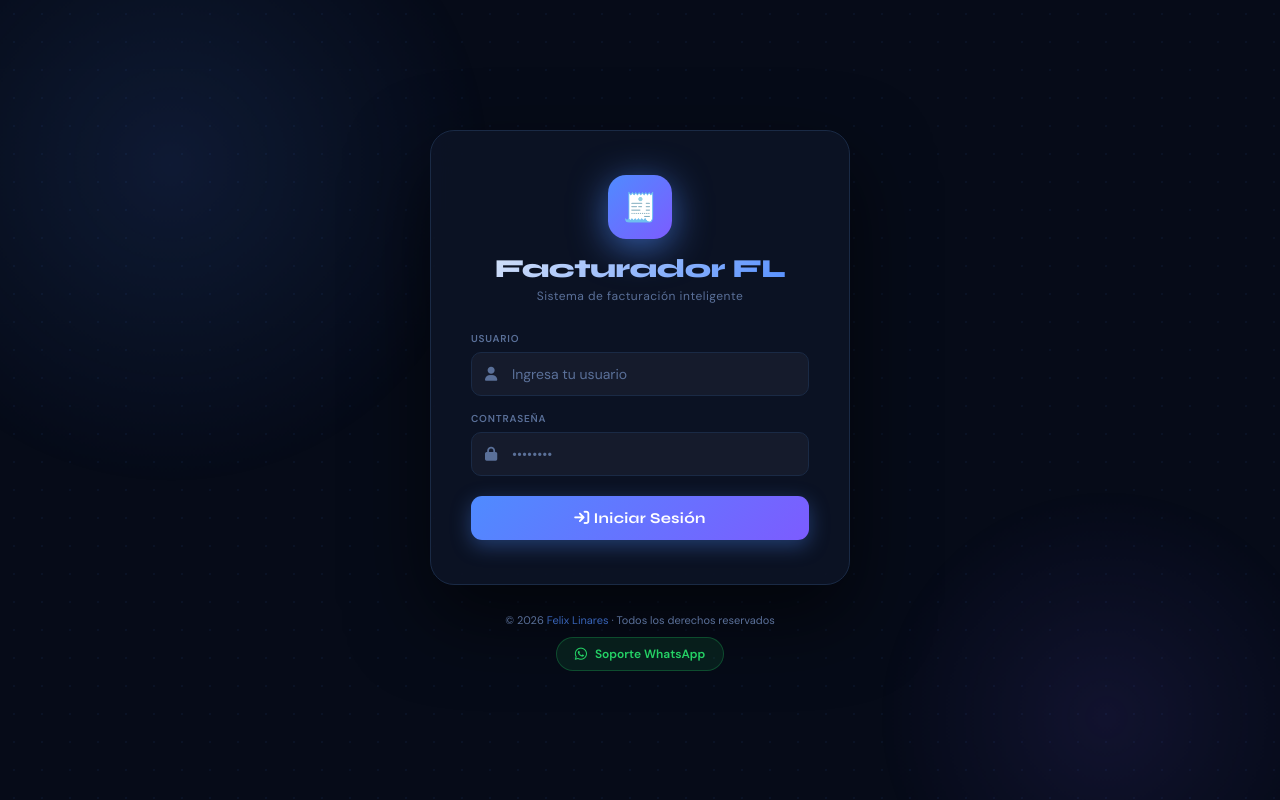
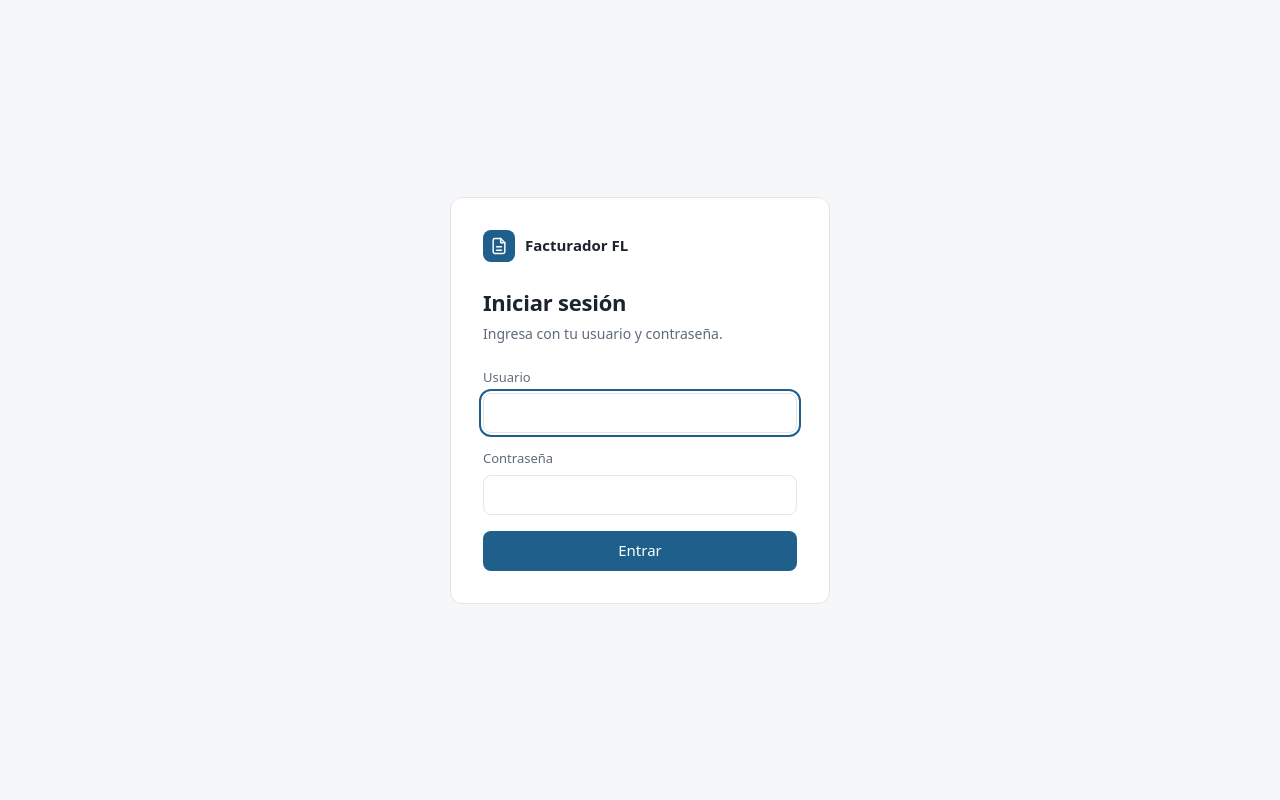
Before and after one commit to FelixLinares/facturador-web, a plain HTML site: page frontend/login.html in a window 1280 px wide. Drawn offline with Linux system fonts and the light colour scheme.

Commit message:
Update login.html

```diff
--- a/frontend/login.html
+++ b/frontend/login.html
@@ -2,182 +2,64 @@
 <html lang="es">
 <head>
 <meta charset="UTF-8">
-  <meta name="viewport" content="width=device-width, initial-scale=1">
-  <title>Facturador FL · Iniciar Sesión</title>
-  <link rel="preconnect" href="https://fonts.googleapis.com">
-  <link href="https://fonts.googleapis.com/css2?family=Syne:wght@400;600;700;800&family=DM+Sans:wght@300;400;500;600&display=swap" rel="stylesheet">
-  <link rel="stylesheet" href="https://cdnjs.cloudflare.com/ajax/libs/font-awesome/6.5.0/css/all.min.css">
+<meta name="viewport" content="width=device-width,initial-scale=1">
+<title>Iniciar sesión · Facturador FL</title>
+<link rel="stylesheet" href="/ui.css">
 <style>
-    :root {
-      --bg:#060b18; --card:#0d1526; --border:#1a2a45;
-      --accent:#4f8bff; --accent2:#7c5cff;
-      --text:#dce6f8; --muted:#5a7099;
-      --success:#22d3a0; --danger:#ff4d6a;
-    }
-    *{box-sizing:border-box;margin:0;padding:0;}
-    body{font-family:'DM Sans',sans-serif;background:var(--bg);color:var(--text);
-      min-height:100vh;display:flex;flex-direction:column;align-items:center;justify-content:center;
-      position:relative;overflow:hidden;}
-
-    /* Animated background */
-    .bg-wrap{position:fixed;inset:0;z-index:0;}
-    .bg-wrap canvas{width:100%;height:100%;}
-    .bg-glow{position:fixed;inset:0;pointer-events:none;z-index:0;}
-    .bg-glow::before{content:'';position:absolute;width:700px;height:700px;
-      background:radial-gradient(circle,rgba(79,139,255,.12) 0%,transparent 65%);
-      top:-200px;left:-200px;animation:drift1 12s ease-in-out infinite alternate;}
-    .bg-glow::after{content:'';position:absolute;width:500px;height:500px;
-      background:radial-gradient(circle,rgba(124,92,255,.1) 0%,transparent 65%);
-      bottom:-150px;right:-100px;animation:drift2 9s ease-in-out infinite alternate;}
-    @keyframes drift1{from{transform:translate(0,0)}to{transform:translate(60px,40px)}}
-    @keyframes drift2{from{transform:translate(0,0)}to{transform:translate(-40px,30px)}}
-    .dots{position:fixed;inset:0;pointer-events:none;z-index:0;
-      background-image:radial-gradient(rgba(79,139,255,.06) 1px,transparent 1px);
-      background-size:28px 28px;}
-
-    /* Card */
-    .card{position:relative;z-index:10;background:rgba(13,21,38,.85);
-      border:1px solid var(--border);border-radius:24px;padding:44px 40px;
-      width:100%;max-width:420px;backdrop-filter:blur(20px);
-      box-shadow:0 32px 80px rgba(0,0,0,.6);
-      animation:cardIn .6s cubic-bezier(.22,.68,0,1.2) both;}
-    @keyframes cardIn{from{opacity:0;transform:translateY(30px) scale(.97)}to{opacity:1;transform:none}}
-
-    /* Logo */
-    .logo-wrap{text-align:center;margin-bottom:28px;}
-    .logo-icon{width:64px;height:64px;margin:0 auto 14px;
-      background:linear-gradient(135deg,#4f8bff,#7c5cff);
-      border-radius:18px;display:flex;align-items:center;justify-content:center;
-      font-size:28px;box-shadow:0 8px 28px rgba(79,139,255,.4);
-      animation:pulse 3s ease-in-out infinite;}
-    @keyframes pulse{0%,100%{box-shadow:0 8px 28px rgba(79,139,255,.4)}50%{box-shadow:0 8px 40px rgba(79,139,255,.7)}}
-    .logo-name{font-family:'Syne',sans-serif;font-size:26px;font-weight:800;
-      background:linear-gradient(135deg,#dce6f8,#4f8bff);
-      -webkit-background-clip:text;-webkit-text-fill-color:transparent;
-      letter-spacing:-.5px;}
-    .logo-sub{font-size:12px;color:var(--muted);margin-top:4px;letter-spacing:.5px;}
-
-    /* Form */
-    .field{margin-bottom:16px;}
-    .field label{display:block;font-size:10px;font-weight:700;color:var(--muted);
-      text-transform:uppercase;letter-spacing:.8px;margin-bottom:7px;}
-    .input-wrap{position:relative;}
-    .input-wrap i{position:absolute;left:14px;top:50%;transform:translateY(-50%);
-      color:var(--muted);font-size:14px;pointer-events:none;}
-    .field input{width:100%;background:rgba(255,255,255,.04);border:1px solid var(--border);
-      border-radius:10px;padding:12px 14px 12px 40px;font-size:14px;color:var(--text);
-      font-family:'DM Sans',sans-serif;outline:none;transition:.25s;}
-    .field input:focus{border-color:var(--accent);background:rgba(79,139,255,.06);
-      box-shadow:0 0 0 3px rgba(79,139,255,.15);}
-    .field input::placeholder{color:var(--muted);}
-
-    /* Button */
-    .btn-login{width:100%;background:linear-gradient(135deg,#4f8bff,#7c5cff);
-      border:none;color:#fff;padding:13px;border-radius:11px;
-      font-size:15px;font-weight:700;cursor:pointer;letter-spacing:.3px;
-      font-family:'Syne',sans-serif;transition:.25s;margin-top:4px;
-      box-shadow:0 6px 20px rgba(79,139,255,.35);}
-    .btn-login:hover{transform:translateY(-2px);box-shadow:0 10px 30px rgba(79,139,255,.5);}
-    .btn-login:active{transform:scale(.98);}
-
-    /* Error */
-    .error-msg{background:rgba(255,77,106,.1);border:1px solid rgba(255,77,106,.25);
-      color:#ff8099;border-radius:9px;padding:10px 14px;font-size:13px;
-      margin-top:14px;display:none;align-items:center;gap:8px;}
-    .error-msg.show{display:flex;}
-
-    /* Footer */
-    .footer{position:relative;z-index:10;margin-top:28px;text-align:center;}
-    .copyright{font-size:11px;color:var(--muted);margin-bottom:10px;}
-    .copyright span{color:rgba(79,139,255,.7);}
-    .wa-btn{display:inline-flex;align-items:center;gap:8px;
-      background:rgba(37,211,102,.1);border:1px solid rgba(37,211,102,.25);
-      color:#25d366;padding:8px 18px;border-radius:999px;
-      font-size:12px;font-weight:600;text-decoration:none;transition:.2s;}
-    .wa-btn:hover{background:rgba(37,211,102,.2);transform:translateY(-1px);}
-    .wa-btn i{font-size:14px;}
+  body{display:grid;place-items:center;padding:24px}
+  .panel{width:100%;max-width:380px;background:var(--surface);border:1px solid var(--border);
+    border-radius:12px;padding:32px}
+  .brand{display:flex;align-items:center;gap:10px;margin-bottom:24px;font-weight:600}
+  .brand .mark{width:32px;height:32px;border-radius:8px;background:var(--accent);color:#fff;display:grid;place-items:center}
+  h1{font-size:22px;margin-bottom:4px}
+  .lead{margin:0 0 24px;color:var(--muted);font-size:14px}
+  .btn{width:100%}
 </style>
 </head>
 <body>
-  <div class="dots"></div>
-  <div class="bg-glow"></div>
-
-  <div class="card">
-    <div class="logo-wrap">
-      <div class="logo-icon">🧾</div>
-      <div class="logo-name">Facturador FL</div>
-      <div class="logo-sub">Sistema de facturación inteligente</div>
+<main class="panel">
+  <div class="brand">
+    <span class="mark"><svg class="icon" viewBox="0 0 24 24"><path d="M14 3H7a2 2 0 0 0-2 2v14a2 2 0 0 0 2 2h10a2 2 0 0 0 2-2V8z"/><path d="M14 3v5h5M9 13h6M9 17h6"/></svg></span>
+    Facturador FL
   </div>
-
-    <div class="field">
-      <label>Usuario</label>
-      <div class="input-wrap">
-        <i class="fa fa-user"></i>
-        <input id="usr" type="text" placeholder="Ingresa tu usuario" autocomplete="username">
-      </div>
-    </div>
-    <div class="field">
-      <label>Contraseña</label>
-      <div class="input-wrap">
-        <i class="fa fa-lock"></i>
-        <input id="pwd" type="password" placeholder="••••••••" autocomplete="current-password">
-      </div>
-    </div>
-
-    <button class="btn-login" id="btnLogin">
-      <i class="fa fa-arrow-right-to-bracket"></i> Iniciar Sesión
-    </button>
-
-    <div class="error-msg" id="errMsg">
-      <i class="fa fa-circle-exclamation"></i>
-      <span id="errTxt">Usuario o contraseña incorrectos</span>
-    </div>
-  </div>
-
-  <div class="footer">
-    <div class="copyright">© 2026 <span>Felix Linares</span> · Todos los derechos reservados</div>
-    <a class="wa-btn" href="https://wa.me/573183979833" target="_blank">
-      <i class="fab fa-whatsapp"></i> Soporte WhatsApp
-    </a>
-  </div>
-
+  <h1>Iniciar sesión</h1>
+  <p class="lead">Ingresa con tu usuario y contraseña.</p>
+  <div class="alert" id="errMsg" role="alert"><span id="errTxt"></span></div>
+  <div class="field"><label for="usr">Usuario</label><input id="usr" autocomplete="username" autofocus></div>
+  <div class="field"><label for="pwd">Contraseña</label><input id="pwd" type="password" autocomplete="current-password"></div>
+  <button class="btn" id="btnLogin">Entrar</button>
+</main>
 <script>
   const btn = document.getElementById("btnLogin");
   const err = document.getElementById("errMsg");
   const errTxt = document.getElementById("errTxt");
-
-    async function doLogin() {
+  let errTimer;
+  function showErr(msg){
+    errTxt.textContent = msg; err.classList.add("show");
+    clearTimeout(errTimer); errTimer = setTimeout(()=>err.classList.remove("show"), 4000);
+  }
+  async function doLogin(){
     const usr = document.getElementById("usr").value.trim();
     const pwd = document.getElementById("pwd").value;
-      if (!usr || !pwd) { showErr("Completa todos los campos"); return; }
-      btn.innerHTML = '<i class="fa fa-spinner fa-spin"></i> Ingresando...';
-      btn.disabled = true;
-      try {
-        const res = await fetch("/api/auth/login", {
-          method:"POST", headers:{"Content-Type":"application/json"},
-          body: JSON.stringify({username:usr, password:pwd})
-        });
+    if(!usr || !pwd){ showErr("Completa todos los campos"); return; }
+    btn.textContent = "Ingresando…"; btn.disabled = true;
+    try{
+      const res = await fetch("/api/auth/login",{method:"POST",headers:{"Content-Type":"application/json"},
+        body:JSON.stringify({username:usr,password:pwd})});
       const data = await res.json();
-        if (!res.ok) { showErr(data.error || "Error al iniciar sesión"); return; }
+      if(!res.ok){ showErr(data.error || "Error al iniciar sesión"); return; }
       localStorage.setItem("token", data.token);
       localStorage.setItem("user", JSON.stringify(data.user));
       window.location.href = "/dashboard";
-      } catch(e) {
+    }catch(e){
+      console.error("Login falló:", e);
       showErr("Error de conexión con el servidor");
-      } finally {
-        btn.innerHTML = '<i class="fa fa-arrow-right-to-bracket"></i> Iniciar Sesión';
-        btn.disabled = false;
+    }finally{
+      btn.textContent = "Entrar"; btn.disabled = false;
     }
   }
-
-    function showErr(msg) {
-      errTxt.textContent = msg;
-      err.classList.add("show");
-      setTimeout(()=>err.classList.remove("show"), 4000);
-    }
-
   btn.onclick = doLogin;
-    document.addEventListener("keydown", e => { if(e.key==="Enter") doLogin(); });
+  document.addEventListener("keydown", e => { if(e.key === "Enter") doLogin(); });
 </script>
 </body>
 </html>
```
Lines whose indentation alone changed are shown as unchanged.
